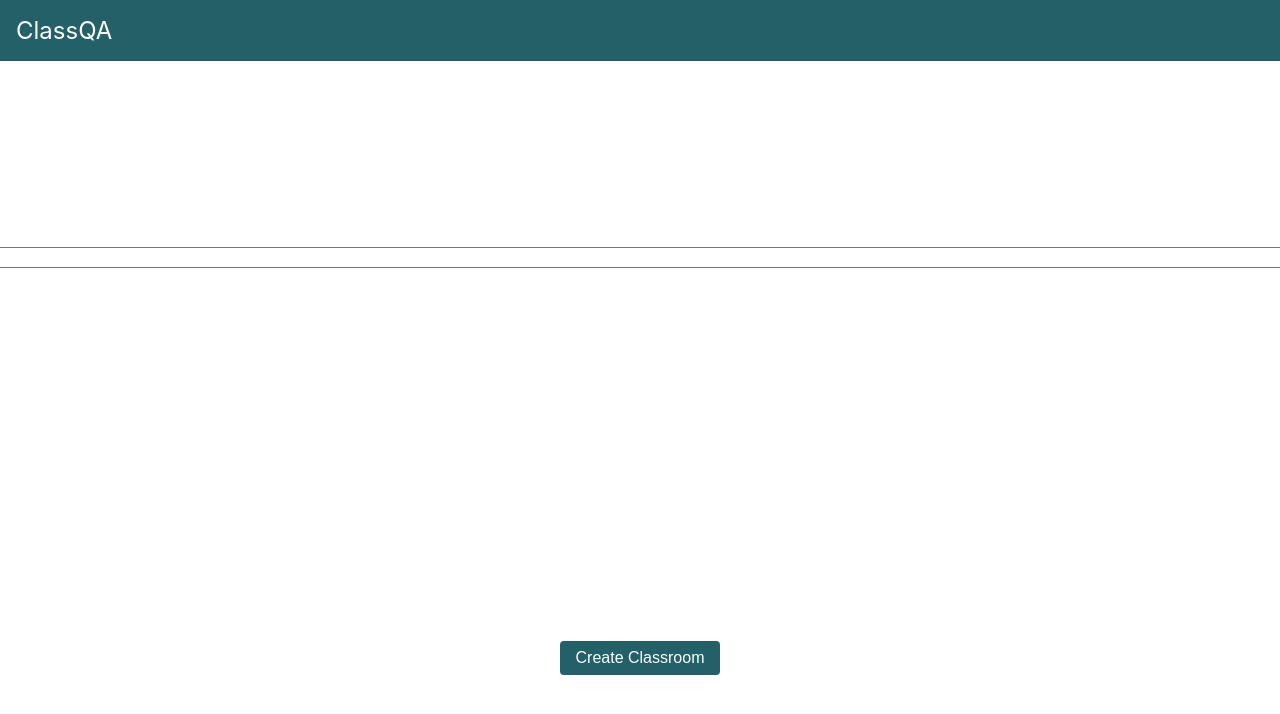
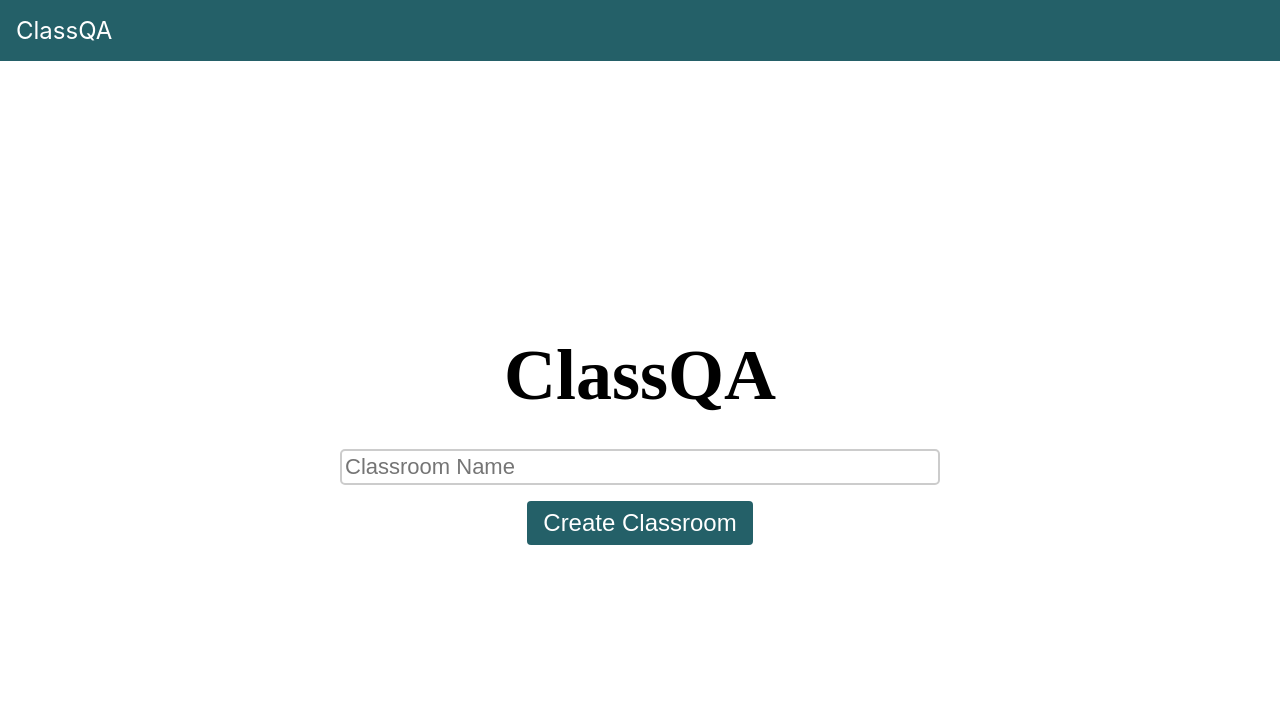
Before and after one commit to carlcortright/oo-frontend, a React (Create React App) app: page / in a window 1280 px wide. Shown: the top 714 px of the page. Built offline with nearby package versions, Linux system fonts and the light colour scheme.

Commit message:
styled homepage

```diff
--- a/src/scenes/CreateClassroom.js
+++ b/src/scenes/CreateClassroom.js
@@ -1,8 +1,10 @@
 import React, { Component } from 'react';
-import { Button, Flex } from 'rebass';
+import { Button, Flex, Heading } from 'rebass';
 import styled from 'styled-components'
 
 class CreateClassroom extends Component {
+
+
   render() {
     return (
         <TallFlex
@@ -10,20 +12,47 @@ class CreateClassroom extends Component {
         justifyContent='center'
         flexWrap='wrap'
         >
-            <ClassInput></ClassInput>
-            <Button bg='#246068'>Create Classroom</Button>
+            <CreateDiv>
+                <Heading
+                    textAlign='center'
+                    fontSize={[ 6, 8 ]}
+                    p={4}
+                >
+                    ClassQA
+                </Heading>
+                <ClassInput placeholder='Classroom Name'></ClassInput>
+                <Button
+                    bg='#246068'
+                    my={3}
+                    alignSelf='center'
+                    fontSize={4}
+                >
+                    Create Classroom
+                </Button>
+            </CreateDiv>
+
         </TallFlex>
     );
   }
 }
 
 const TallFlex = styled(Flex)`
-  height: 100vh;
+  height: calc(100vh - 60px);
+`
+
+const CreateDiv = styled.div`
+    flex: 0 1 600px;
+    display: flex;
+    flex-wrap: wrap;
+    justify-content: center;
 `
 
 const ClassInput = styled.input`
-    width: 400px;
-    flex: 0 0 100%;
+    width: 100%;
+    font-size: 22px;
+    border-radius: 5px;
+    border: 2px solid #ccc;
+    padding: 3px;
 `
 
 export default CreateClassroom;
```
